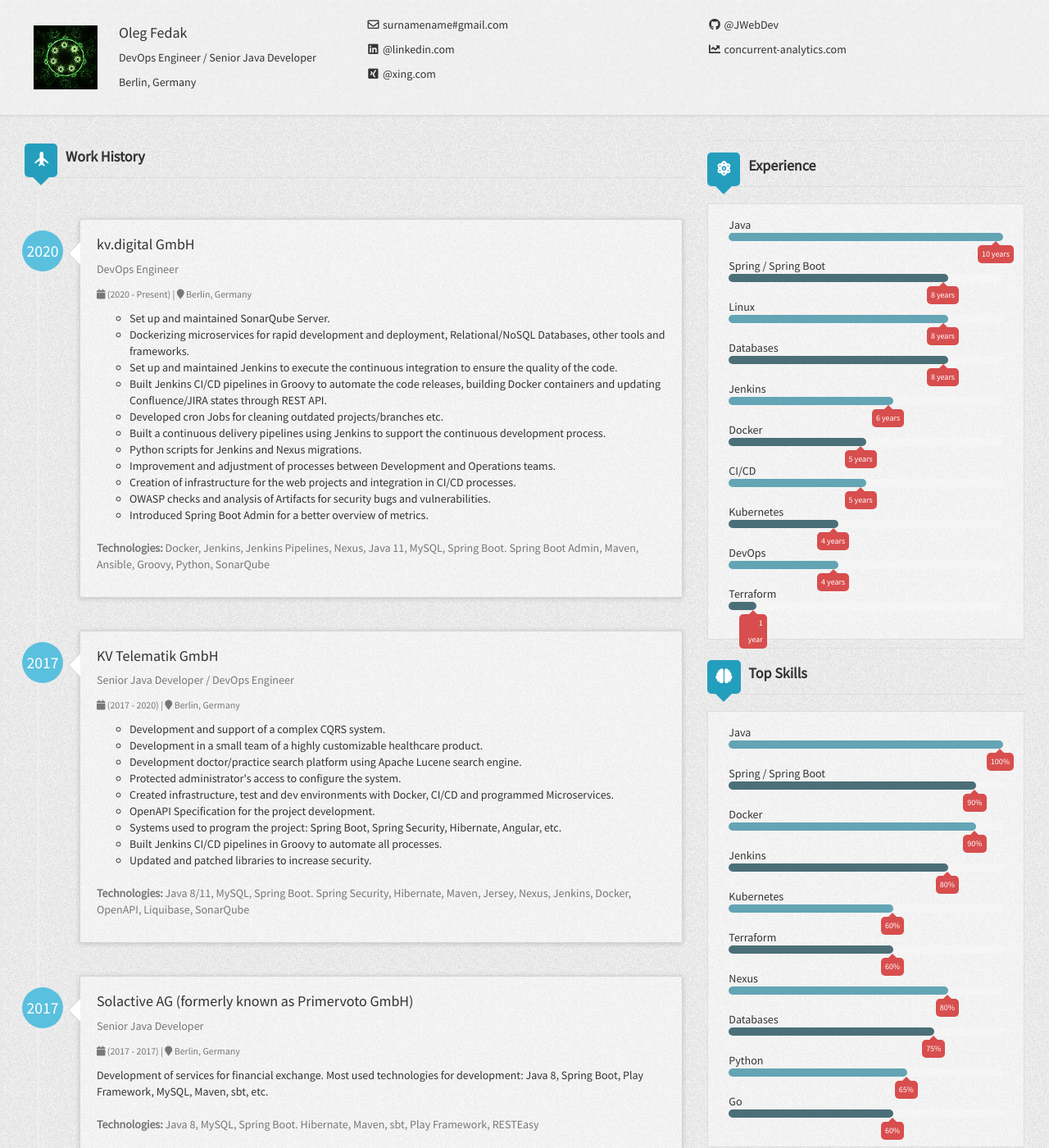
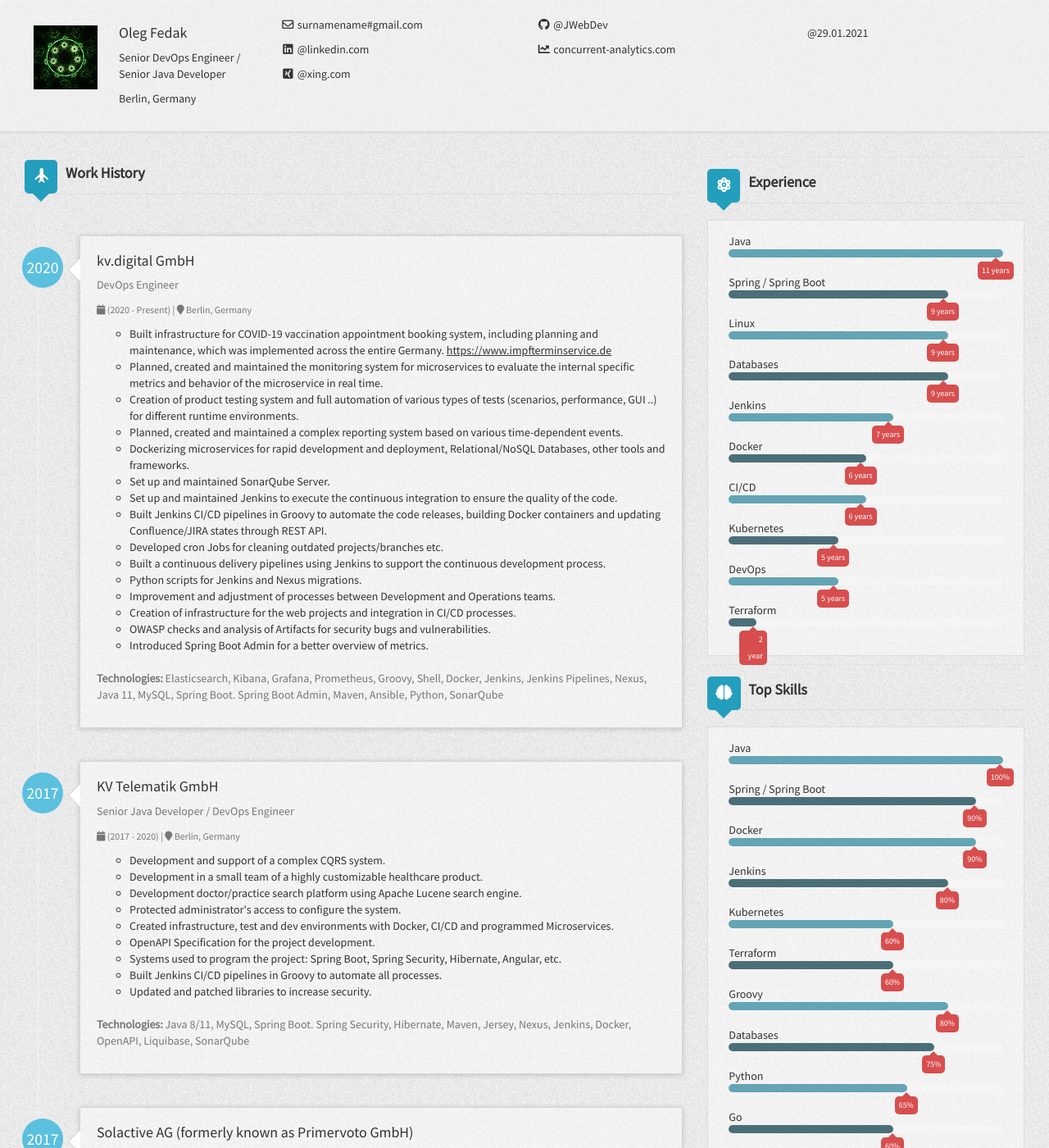
Before and after one commit to JWebDev/jwebdev.github.io, a Jekyll site: the page built from index.html, in a window 1280 px wide and 1400 px high. Shown: the whole window at 82% size. Built offline with Jekyll 4.4.1, drawn with Linux system fonts in a browser that asks for light colours; nearby versions of some CDN libraries; some of the changed text lies outside the part shown.

Commit message:
add new skills

```diff
--- a/_config.yml
+++ b/_config.yml
@@ -9,13 +9,14 @@
 # Author settings
 author:
   name: Oleg Fedak
-  title: DevOps Engineer / Senior Java Developer
+  title: Senior DevOps Engineer / Senior Java Developer
   address: Berlin, Germany
   email: surnamename#gmail.com
   link: #
   github: JWebDev
   linkedin: oleg-fedak-b9a03196
   xing: Oleg_Fedak2
+  lastUpdateDate: 29.01.2021
   workHistory:
     - work1:
       company: kv.digital GmbH
@@ -24,8 +25,12 @@
       started: 2020
       duration: (2020 - Present)
       description: >
-        <ul><li>Set up and maintained SonarQube Server.</li>
+        <ul><li>Built infrastructure for COVID-19 vaccination appointment booking system, including planning and maintenance, which was implemented across the entire Germany. <a href="http://concurrent-analytics.com" target="_blank"> <u>https://www.impfterminservice.de</u></a></li>
+        <li>Planned, created and maintained the monitoring system for microservices to evaluate the internal specific metrics and behavior of the microservice in real time.</li>
+        <li>Creation of product testing system and full automation of various types of tests (scenarios, performance, GUI ..) for different runtime environments.</li>
+        <li>Planned, created and maintained a complex reporting system based on various time-dependent events.</li>
         <li>Dockerizing microservices for rapid development and deployment, Relational/NoSQL Databases, other tools and frameworks.</li>
+        <li>Set up and maintained SonarQube Server.</li>
         <li>Set up and maintained Jenkins to execute the continuous integration to ensure the quality of the code.</li>
         <li>Built Jenkins CI/CD pipelines in Groovy to automate the code releases, building Docker containers and updating Confluence/JIRA states through REST API.</li>
         <li>Developed cron Jobs for cleaning outdated projects/branches etc.</li>
@@ -35,7 +40,7 @@
         <li>Creation of infrastructure for the web projects and integration in CI/CD processes.</li>
         <li>OWASP checks and analysis of Artifacts for security bugs and vulnerabilities.</li>
         <li>Introduced Spring Boot Admin for a better overview of metrics.</li></ul>
-      technologies: Docker, Jenkins, Jenkins Pipelines, Nexus, Java 11, MySQL, Spring Boot. Spring Boot Admin, Maven, Ansible, Groovy, Python, SonarQube
+      technologies: Elasticsearch, Kibana, Grafana, Prometheus, Groovy, Shell, Docker, Jenkins, Jenkins Pipelines, Nexus, Java 11, MySQL, Spring Boot. Spring Boot Admin, Maven, Ansible, Python, SonarQube
     - work2:
       company: KV Telematik GmbH
       location: Berlin, Germany
@@ -142,6 +147,17 @@
       technologies:
   projects:
     - project1:
+      name: Kube Helper
+      started: 2020
+      duration: 2020-Present
+      title: Founder
+      link: <a href="https://github.com/JWebDev/kubehelper" target="_blank"> <u>https://github.com/JWebDev/kubehelper</u></a>
+      description: >
+        <ul><li>KubeHelper - an Open Source product developed from the scratch.</li>
+        <li>KubeHelper is a tool that simplifies many of the daily tasks associated with managing Kubernetes through a graphical web interface.</li>
+        <li>Read more about the KubeHelper project on wiki.<a href="https://github.com/JWebDev/kubehelper/wiki" target="_blank"> <u>https://github.com/JWebDev/kubehelper/wiki</u></a></li></ul>
+      technologies: Kubernetes, Terraform, Helm, Docker, Java, Spring Boot, Shell, Zk Framework
+    - project2:
       name: Concurrent Analytics
       started: 2017
       duration: 2017-Present
@@ -160,7 +176,7 @@
         <li>Apache Zeppelin for fast access to Spark cluster.</li>
         <li>Helm as package manager for Kubernetes.</li></ul>
       technologies: Kubernetes, Docker, Terraform, Apache Spark. HDFS, Helm. Elasticsearch, Kibana, Fluent Bit, Ansible, Prometheus, Grafana, MySQL, MongoDB, Angular, TeamCity, Kotlin, Nexus, Shell
-    - project2:
+    - project3:
       name: Words Tutor
       started: 2016
       duration: 2016-2017
@@ -183,7 +199,7 @@
         <li>A lot of flexible settings, level of complexity for individual trainings, different themes;</li>
         <li>Flexible configurable voice synthesizer;</li></ul>
       technologies:  Java, Android
-    - project3:
+    - project4:
       name: Other
       started: 2012
       duration: 2012-2014
@@ -268,7 +284,7 @@
       name: Terraform
       percentage: 60%
     - skill7:
-      name: Nexus
+      name: Groovy
       percentage: 80%
     - skill8:
       name: Databases
@@ -282,43 +298,43 @@
   experiences:
     - skill1:
       name: Java
-      label: 10 years
+      label: 11 years
       percentage: 100%
     - skill2:
       name: Spring / Spring Boot
-      label: 8 years
+      label: 9 years
       percentage: 80%
     - skill3:
       name: Linux
-      label: 8 years
+      label: 9 years
       percentage: 80%
     - skill4:
       name: Databases
-      label: 8 years
+      label: 9 years
       percentage: 80%
     - skill5:
       name: Jenkins
-      label: 6 years
+      label: 7 years
       percentage: 60%
     - skill6:
       name: Docker
-      label: 5 years
+      label: 6 years
       percentage: 50%
     - skill7:
       name: CI/CD
-      label: 5 years
+      label: 6 years
       percentage: 50%
     - skill8:
       name: Kubernetes
-      label: 4 years
+      label: 5 years
       percentage: 40%
     - skill9:
       name: DevOps
-      label: 4 years
+      label: 5 years
       percentage: 40%
     - skill10:
       name: Terraform
-      label: 1 year
+      label: 2 year
       percentage: 10%
   interestedon:
     - skill1:
@@ -351,11 +367,11 @@
     #    - skill10:
     #      name: Go
     #      percentage: 80%
-  environment_skills: [Linux/MacOS, IntelliJ IDEA, Docker, Shell, Git]
+  environment_skills: [Linux/MacOS/Windows, IntelliJ IDEA, Docker, Shell, Git]
   languages_skills: [Java, Python, Go, Bash, SQL, JavaScript, Groovy]
   frameworks_skills: [Spring, Spring Boot, Apache Spark, Angular, Android SDK]
   paradigms_skills: [DevOps, Object-oriented Programming (OOP), CQRS, Agile Software Development(Scrum/Kanban), Dependency Injection, Microservices, Microservices Architecture, Continuous Integration (CI), Continuous Development (CD), Continuous Delivery (CD), REST, Unit/Integrations Testing, UML]
-  storage_skills: [MySQL, Oracle, MongoDB, Couchbase, SQLite]
+  storage_skills: [MySQL, Elasticsearch, Oracle, MongoDB, Couchbase, SQLite]
   tools_skills: [IntellJ IDEA, Gradle, Maven, sbt, Git, Jenkins, TeamCity, Nexus, SonarQube, Portainer, Visual Studio Code, Android Studio, Terraform, Kibana, Grafana]
   platforms_skills: [Kubernetes, Docker, Android, AWS, Vagrant, Linux, MacOS, Windows]
   libraries_skills: [Apache Lucene, Apache CXF, Jersey, RESTEasy, Flyway, Liquibase, Guava, JUnit, TestNG, Mockito, OpenAPI(Swagger), JAX-RS, Bean Validation, JPA]
--- a/_includes/header.html
+++ b/_includes/header.html
@@ -1,23 +1,28 @@
 <div class="header">
     <div class="container-fluid">
         <div class="row-fluid">
-            <div class="col-sm-4">
+            <div class="col-sm-3">
                 <img src="{{ site.favicon | prepend: site.baseurl }}" title="Avatar" alt="My Avatar">
                 <h4>{{ site.author.name }}</h4>
                 <p>{{ site.author.title }}</p>
                 <p class="muted">{{ site.author.address }}</p>
                 <div class="clearfix"></div>
             </div>
-            <div class="col-sm-4 visible-md-block visible-lg-block visible-sm-block">
+            <div class="col-sm-3 visible-md-block visible-lg-block visible-sm-block">
                 <p><i class="far fa-envelope fa-fw"></i> {{ site.author.email }} </p>
                 <p><i class="fab fa-linkedin fa-fw"></i> <a href="//linkedin.com/in/{{ site.author.linkedin }}" target="_blank"> @linkedin.com</a></p>
                 <p><i class="fab fa-xing-square fa-fw"></i> <a href="//xing.com/profile/{{ site.author.xing }}" target="_blank"> @xing.com</a></p>
             </div>
-            <div class="col-sm-4 visible-md-block visible-lg-block">
+            <div class="col-sm-3 visible-md-block visible-lg-block">
                 <!--                <a href="#" class="btn btn-dark"><i class="icon-file icon-white"></i> Download.pdf </a>-->
                 <p><i class="fab fa-github fa-fw"></i><a href="//github.com/{{ site.author.github }}" target="_blank"> @{{ site.author.github }} </a></p>
                 <p><i class="fas fa-chart-line fa-fw"></i><a href="http://concurrent-analytics.com" target="_blank"> concurrent-analytics.com </a></p>
             </div>
+            <div class="col-sm-3 visible-md-block visible-lg-block">
+                <p/>
+                <p/>
+                <p><i class="fab fa-calendar fa-fw"></i>@{{ site.author.lastUpdateDate }} </p>
+            </div>
         </div>
     </div>
 </div>
```
